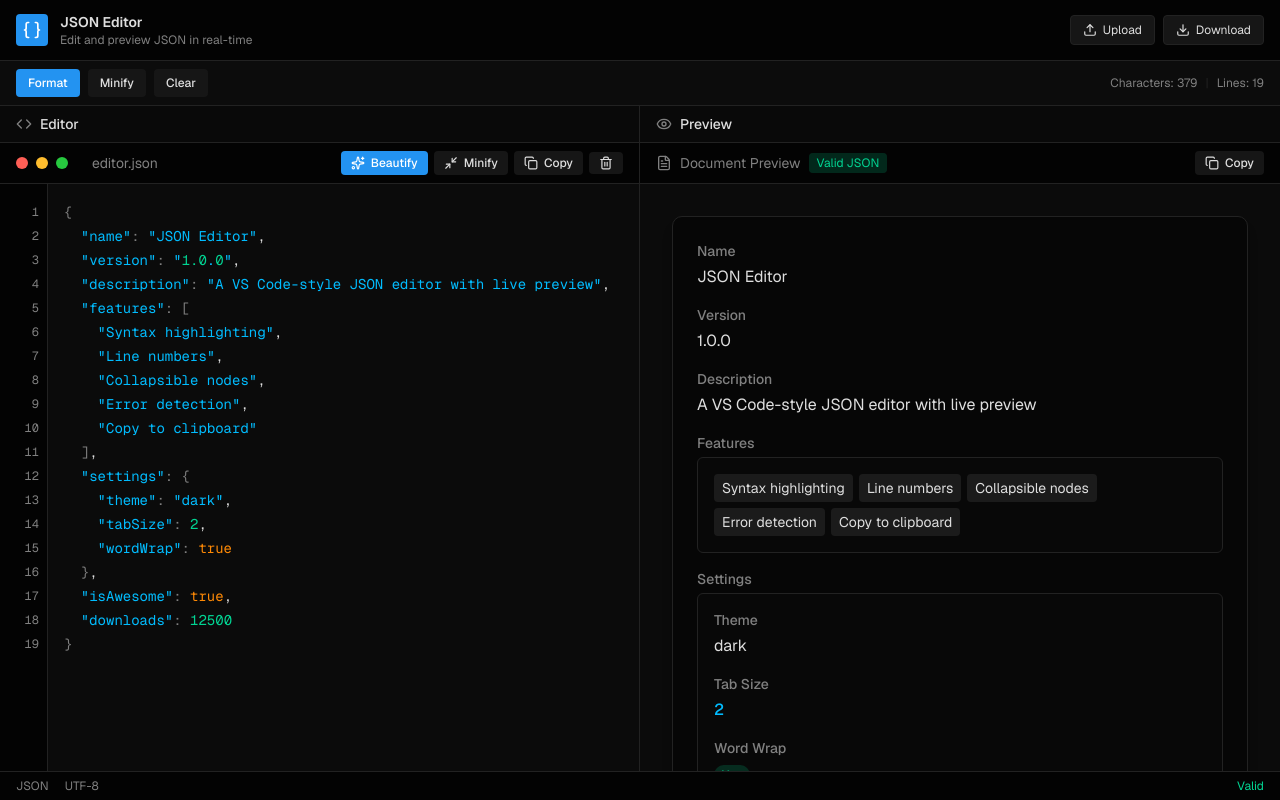
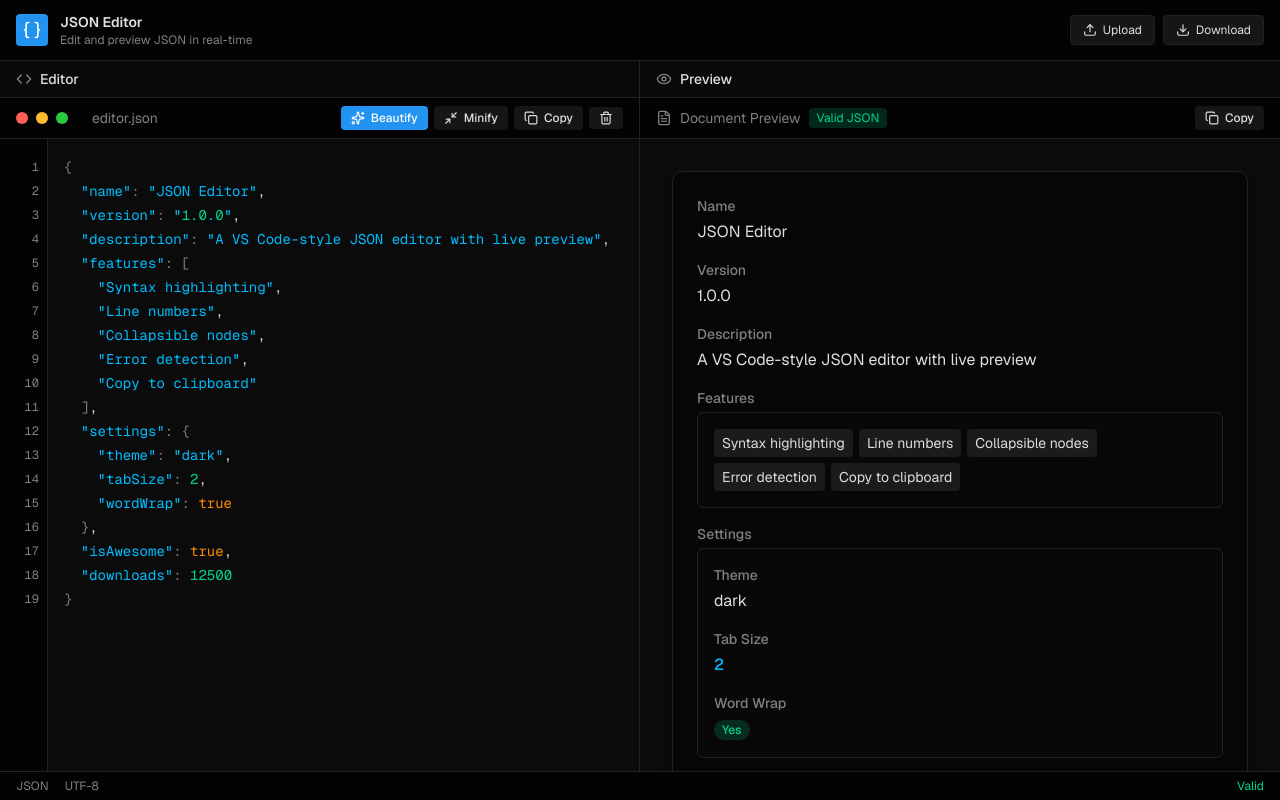
Before and after one commit to Gongchampou/json-converter, a Next.js app: page / in a window 1280 px wide. Built offline with nearby package versions, Linux system fonts and the light colour scheme.

Commit message:
refactor: remove redundant toolbar and unused functions\n\nClean up UI by eliminating duplicate controls and unused handlers.

```diff
--- a/app/page.tsx
+++ b/app/page.tsx
@@ -42,22 +42,6 @@ export default function Home() {
       }
     }
   }, [jsonText])
-
-  const handleFormat = () => {
-    if (parsedJson !== undefined) {
-      setJsonText(JSON.stringify(parsedJson, null, 2))
-    }
-  }
-
-  const handleMinify = () => {
-    if (parsedJson !== undefined) {
-      setJsonText(JSON.stringify(parsedJson))
-    }
-  }
-
-  const handleClear = () => {
-    setJsonText("")
-  }
 
   const handleDownload = () => {
     if (parsedJson !== undefined) {
@@ -127,35 +111,6 @@ export default function Home() {
         </div>
       </header>
 
-      {/* Toolbar */}
-      <div className="flex items-center gap-2 border-b border-border bg-muted/50 px-4 py-2">
-        <button
-          onClick={handleFormat}
-          disabled={parsedJson === undefined}
-          className="rounded-md bg-primary px-3 py-1.5 text-xs font-medium text-primary-foreground transition-colors hover:bg-primary/90 disabled:cursor-not-allowed disabled:opacity-50"
-        >
-          Format
-        </button>
-        <button
-          onClick={handleMinify}
-          disabled={parsedJson === undefined}
-          className="rounded-md bg-secondary px-3 py-1.5 text-xs font-medium text-secondary-foreground transition-colors hover:bg-accent disabled:cursor-not-allowed disabled:opacity-50"
-        >
-          Minify
-        </button>
-        <button
-          onClick={handleClear}
-          className="rounded-md bg-secondary px-3 py-1.5 text-xs font-medium text-secondary-foreground transition-colors hover:bg-accent"
-        >
-          Clear
-        </button>
-        <div className="ml-auto flex items-center gap-2 text-xs text-muted-foreground">
-          <span>Characters: {jsonText.length}</span>
-          <span className="text-border">|</span>
-          <span>Lines: {jsonText.split("\n").length}</span>
-        </div>
-      </div>
-
       {/* Main content */}
       <main className="grid min-h-0 flex-1 grid-cols-1 md:grid-cols-2">
         {/* Editor Panel */}
```
